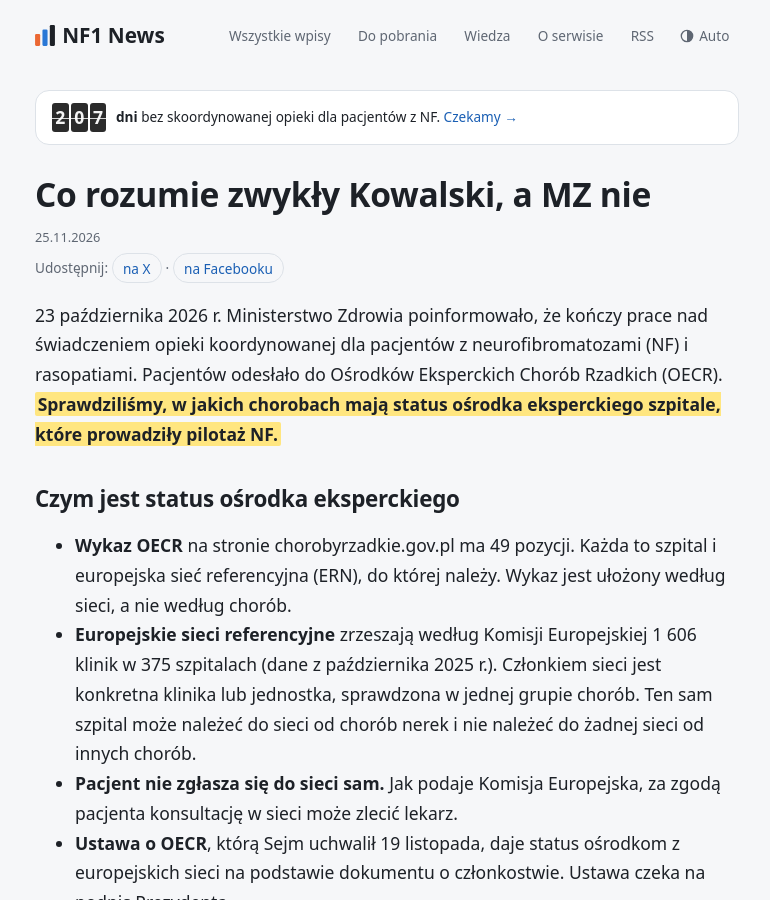
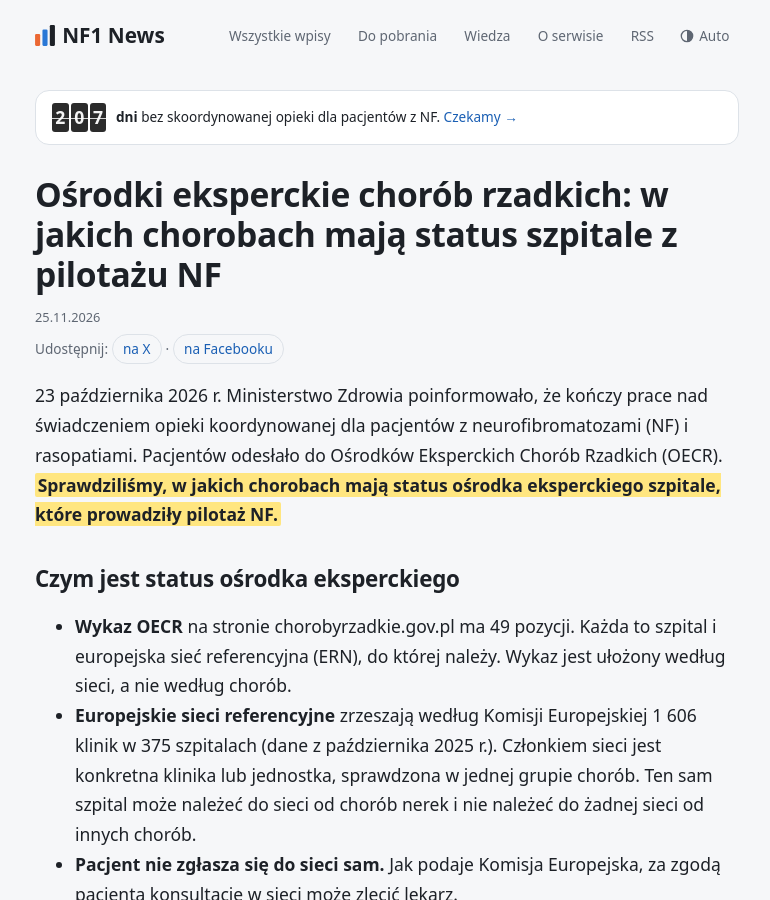
Before and after one commit to sylwiaeb/nf1news, a Jekyll site: the page built from _posts/2026-11-25-osrodki-eksperckie-a-neurofibromatozy.md, in a window 1280 px wide and 900 px high. Shown: the whole window, without its empty margins (253-1023 px from the left). Built offline with Jekyll 4.4.1, drawn with Linux system fonts in a browser that asks for light colours.

Commit message:
Wpis o OECR: neutralny tytuł
Co-Authored-By: Claude Opus 5.5 <noreply@anthropic.com>
Claude-Session: https://claude.ai/code/session_019jaYAQGJ3toSxeUPJ2h1zP

```diff
--- a/_posts/2026-11-25-osrodki-eksperckie-a-neurofibromatozy.md
+++ b/_posts/2026-11-25-osrodki-eksperckie-a-neurofibromatozy.md
@@ -1,6 +1,6 @@
 ---
 date: 2026-11-25 08:00:00 +0100
-title: "Co rozumie zwykły Kowalski, a MZ nie"
+title: "Ośrodki eksperckie chorób rzadkich: w jakich chorobach mają status szpitale z pilotażu NF"
 description: "Ministerstwo Zdrowia odesłało pacjentów z neurofibromatozami do Ośrodków Eksperckich Chorób Rzadkich. Pięć z siedmiu szpitali z pilotażu NF ma taki status. Sprawdziliśmy, w jakich chorobach: nerki, wątroba, nowotwory dziecięce, wady twarzoczaszki. Neurofibromatoz nie ma wśród nich."
 image: /assets/grafiki/2026-11-25-osrodki-eksperckie-a-neurofibromatozy.png
 grafika_alt: "Ośrodki eksperckie chorób rzadkich a neurofibromatozy. 5 z 7 szpitali z pilotażu NF ma status ośrodka eksperckiego. 0 z tych statusów dotyczy neurofibromatoz. 2 830 pacjentów było w pilotażu. Pacjenci z NF są bez opieki koordynowanej od 30 kwietnia."
```
